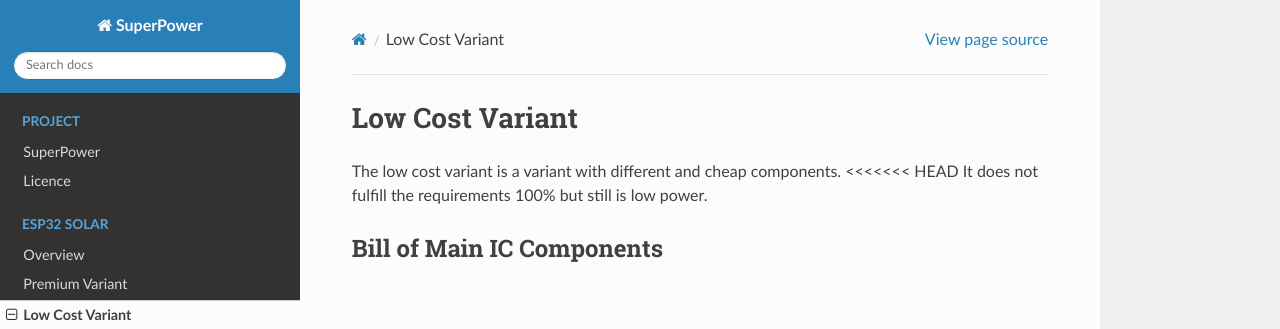
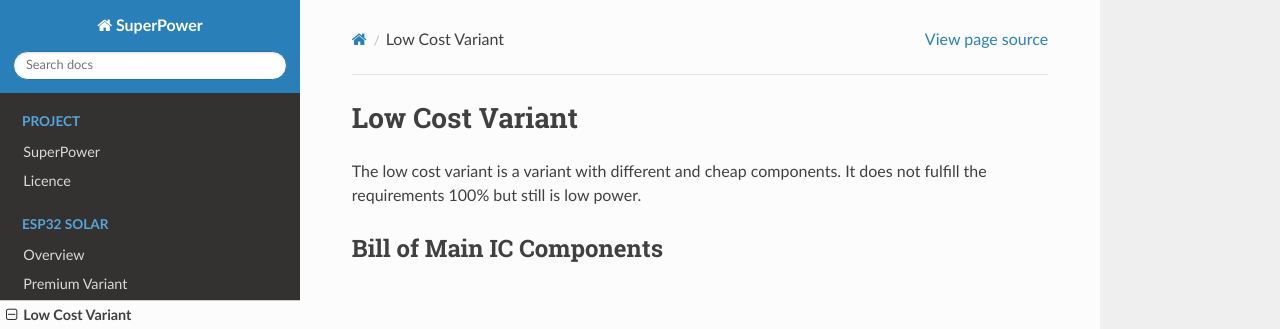
Before and after one commit to SensorsIot/SuperPower, a Sphinx documentation site: the page built from sphinx/uc/low/overview.rst, in a window 1280 px wide and 900 px high. Shown: the top 329 px of the window. Built offline with Sphinx 7.4.7 and the Read the Docs theme 2.0.0, drawn with Linux system fonts in a browser that asks for light colours.

Commit message:
fixed two missing conflicts resolutions

```diff
--- a/sphinx/uc/low/overview.rst
+++ b/sphinx/uc/low/overview.rst
@@ -3,7 +3,6 @@ Low Cost Variant
 ################
 
 The low cost variant is a variant with different and cheap components.
-<<<<<<< HEAD
 It does not fulfill the requirements 100% but still is low power.
 
 Bill of Main IC Components
--- a/sphinx/uc/original/overview.rst
+++ b/sphinx/uc/original/overview.rst
@@ -1,7 +1,3 @@
-<<<<<<< HEAD
-=======
-###############
->>>>>>> master
 Premium Variant
 ###############
 
```
Also changed, not shown: other parts of sphinx/uc/low/overview.rst (+0 -3 lines).
